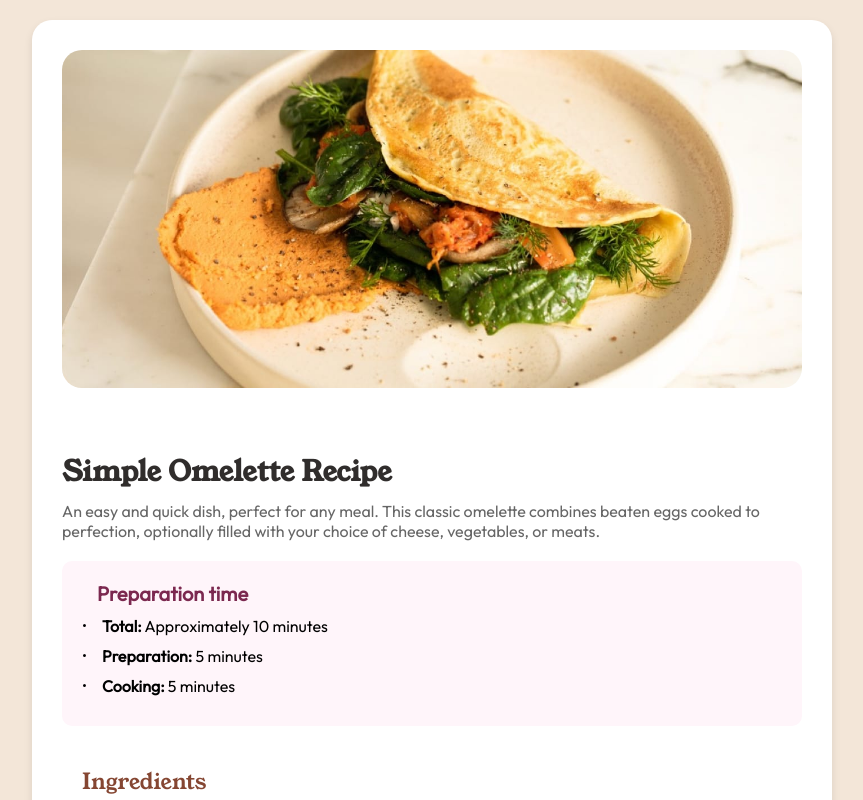
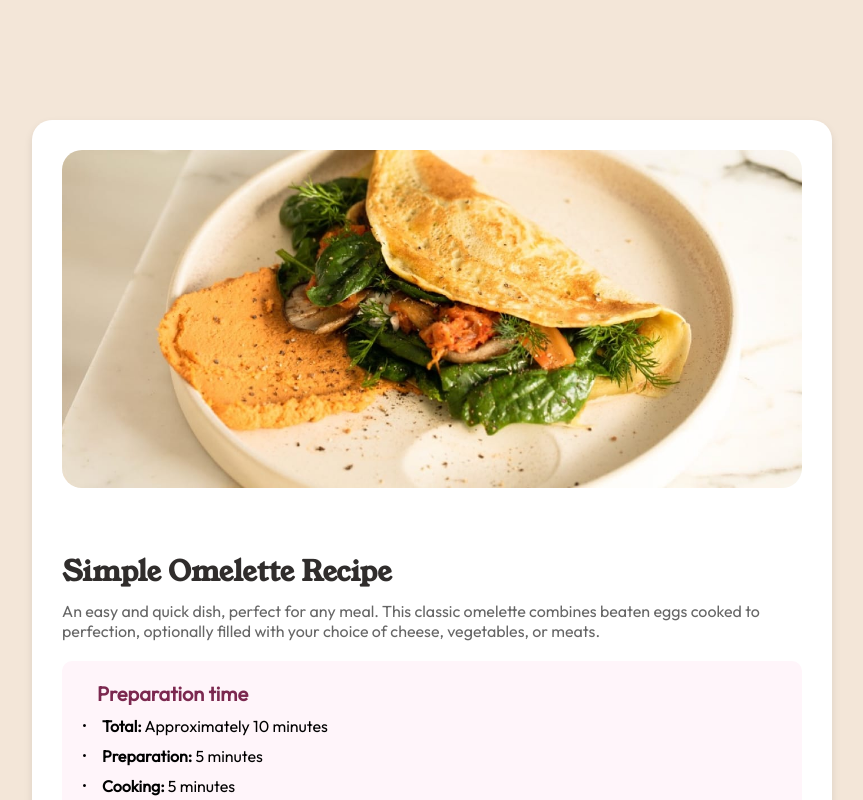
Before and after one commit to OliviaLahary/recepe-exercice, a plain HTML site: page index.html in a window 1280 px wide. Shown: the top 800 px of the page, without its empty margins (208-1071 px from the left). Drawn offline with Linux system fonts and the light colour scheme.

Commit message:
modif css

```diff
--- a/style.css
+++ b/style.css
@@ -24,8 +24,8 @@ body {
     display: flex;
     justify-content: center;
     align-items: center;
-    min-height: 100vh;
-    padding: 20px;
+    height: auto;
+    padding: 120px 0;
     font-size: 16px;
 }
 
```
